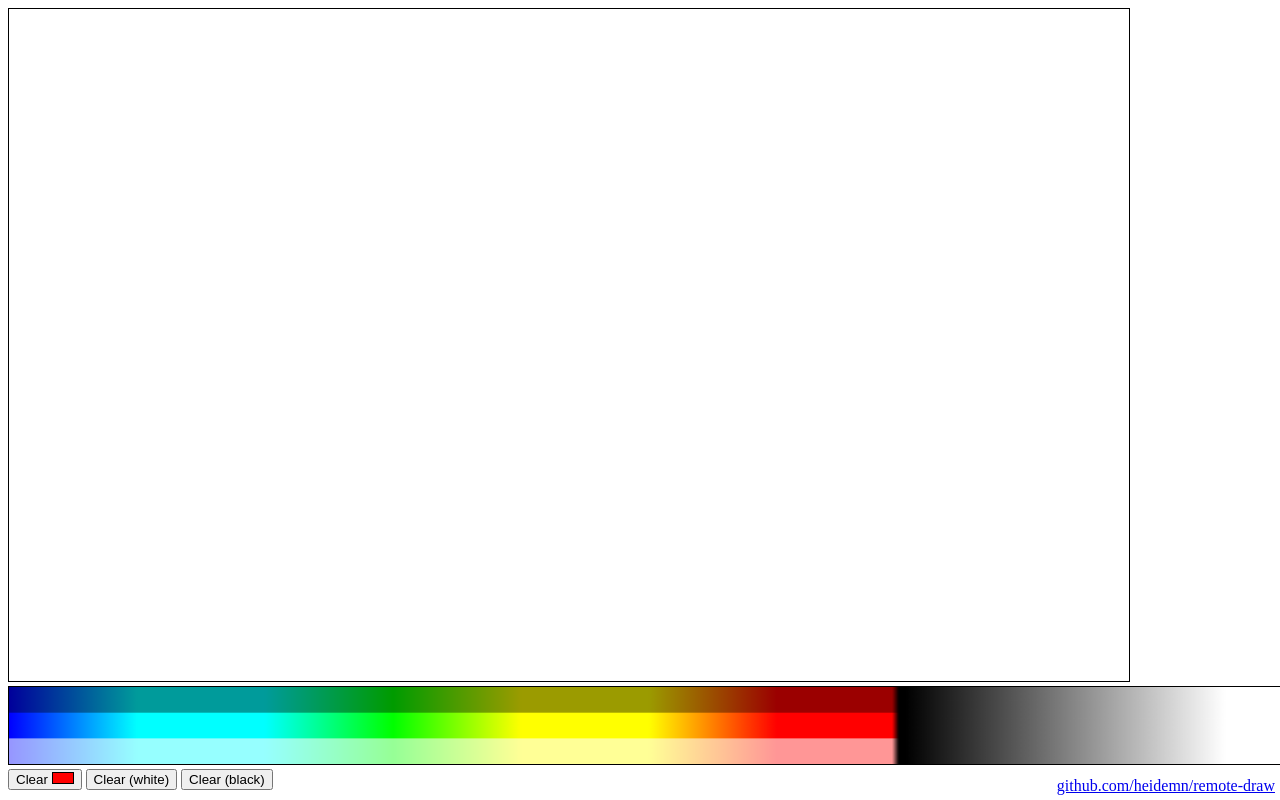
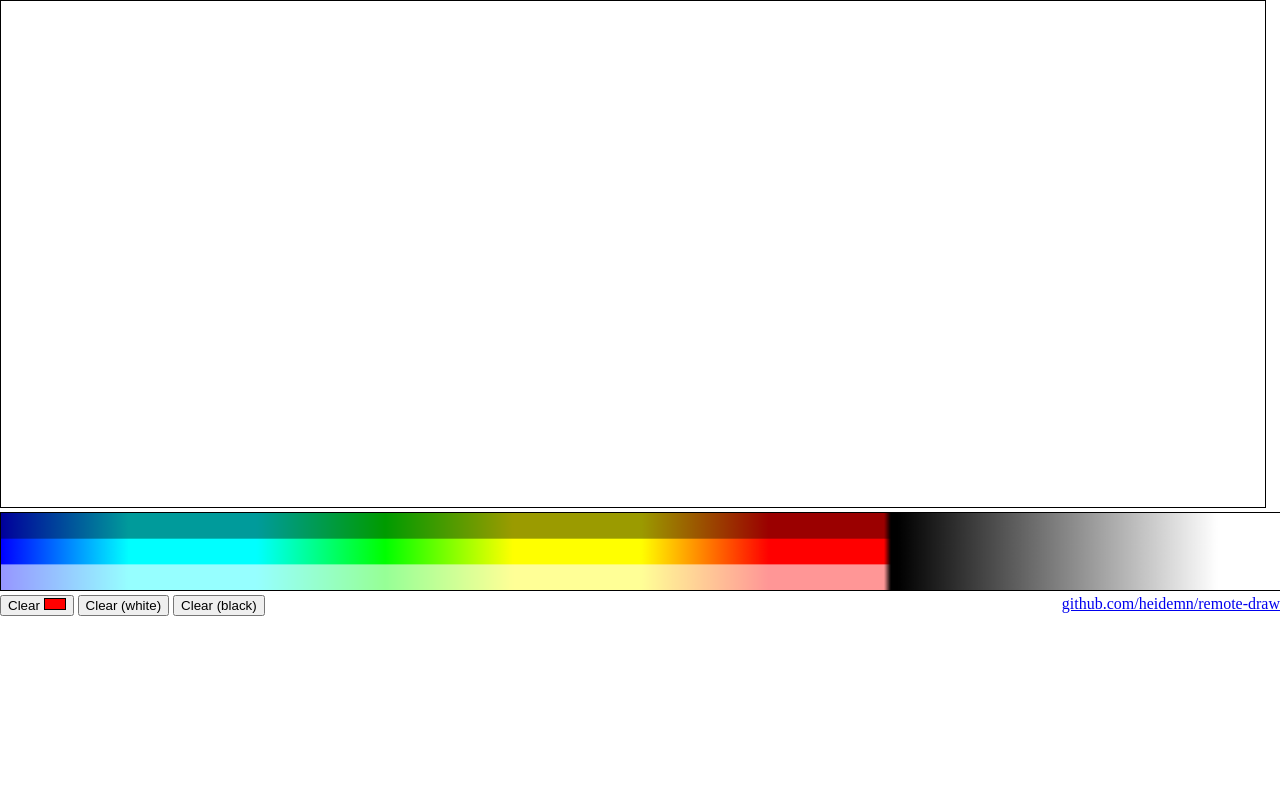
Before and after one commit to heidemn/remote-draw, a website: page frontend/draw.html in a window 1280 px wide. Drawn offline with nearby package versions, Linux system fonts and the light colour scheme; no server answers.

Commit message:
Try to get rid of overflow scrolling; Fix F5 reload after creating painting

```diff
--- a/frontend/draw.html
+++ b/frontend/draw.html
@@ -1,5 +1,5 @@
 <!DOCTYPE html>
-<html>
+<html style="width: 100%; height: 100%; margin: 0; overflow: hidden;">
 	<head>
 		<meta charset="utf-8">
 		<title>Draw</title>
@@ -10,11 +10,11 @@
 	<!-- Disables pull-to-refresh but allows overscroll glow effects.
 		 https://developers.google.com/web/updates/2017/11/overscroll-behavior
 		 overscroll-behavior-y: contain; -->
-	<body style="width: 100%; height: 100%; overflow: hidden; overscroll-behavior: none;">
+	<body style="width: 100%; height: 100%; margin: 0; overflow: hidden; overscroll-behavior: none;">
 		<!-- Size is set dynamically in JS. Earlier, used:   width: 100%; height: auto; max-height: 80%; -->
-		<canvas id="canvas" width="1000" height="600" style="border: 1px solid black;">
+		<canvas id="canvas" width="1000" height="400" style="border: 1px solid black;">
 		</canvas>
-		<canvas id="palette" width=1000 height="60" style="border: 1px solid black; width: 100%; height: auto; min-height: 45px;">
+		<canvas id="palette" width="1000" height="60" style="border: 1px solid black; width: 100%; height: auto; min-height: 45px;">
 		</canvas>
 		<br/>
 		<button id="clear" onclick="newPainting(0)">Clear
@@ -23,7 +23,7 @@
 		<button id="clear" onclick="newPainting(1)">Clear (white)</button>
 		<button id="clear" onclick="newPainting(2)">Clear (black)</button>
 
-		<div style="position: fixed; bottom: 5px; right: 5px;">
+		<div style="float: right;">
 			<a href="https://github.com/heidemn/remote-draw" target="_blank" rel="noopener noreferrer">github.com/heidemn/remote-draw</a>
 		</div>
 	</body>
--- a/frontend/draw.js
+++ b/frontend/draw.js
@@ -15,6 +15,15 @@ const urlParams = new URLSearchParams(window.location.search);
 const clientId = generateId();
 const playerName = urlParams.get('name');
 const gameId = urlParams.get('join') || generateId();
+
+// Make sure that reloading the page leads to the current painting, instead of creating another one.
+// If a history entry should be created, use pushState() instead.
+if (!urlParams.get('join') && window.history.replaceState) {
+	const newURL = new URL(window.location.href);
+	const nameUrl = encodeURIComponent(playerName);
+	newURL.search = `?join=${gameId}&name=${nameUrl}`;
+	window.history.replaceState({ path: newURL.href }, '', newURL.href);
+}
 
 
 // const isLocal = ['localhost', '127.0.0.1'].includes(window.location.hostname);
```
